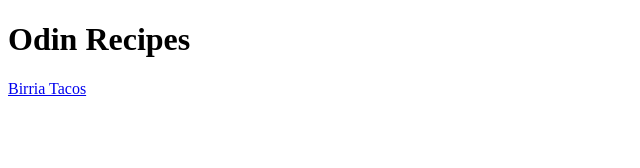
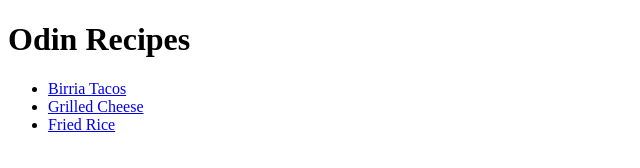
Before and after one commit to mdgfch/odin-recipes, a plain HTML site: page index.html in a window 1280 px wide. Shown: the whole page, without its empty margins (0-640 px from the left). Drawn offline with Linux system fonts and the light colour scheme.

Commit message:
Add links to 2 more recipes

```diff
--- a/index.html
+++ b/index.html
@@ -6,6 +6,10 @@
 </head>
 <body>
     <h1>Odin Recipes</h1>
-    <a href="recipes/birria-tacos.html">Birria Tacos</a>
+    <ul>
+        <li><a href="recipes/birria-tacos.html">Birria Tacos</a></li>
+        <li><a href="recipes/grilled-cheese.html">Grilled Cheese</a></li>
+        <li><a href="recipes/fried-rice.html">Fried Rice</a></li>
+    </ul>
 </body>
 </html>
```
